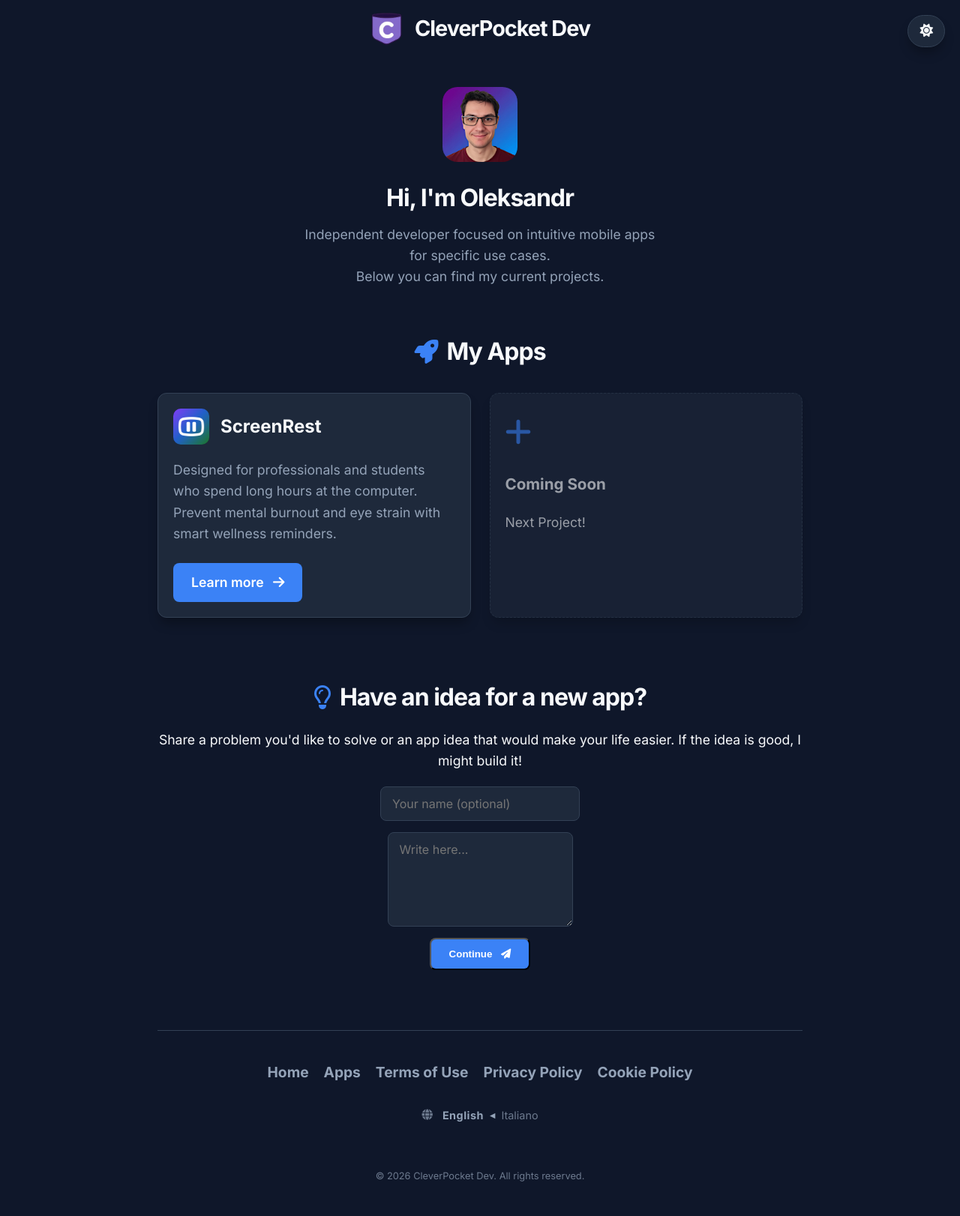
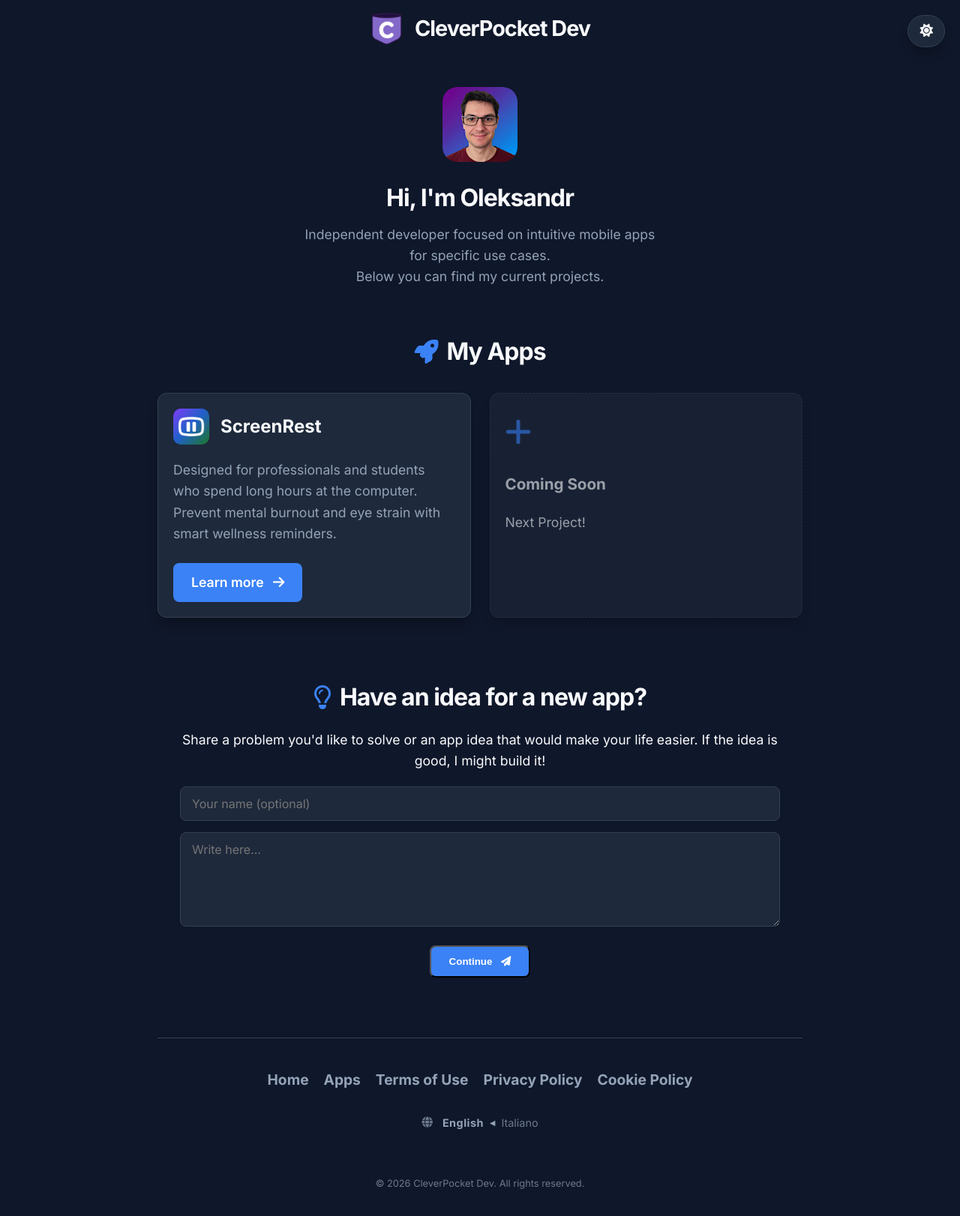
Before and after one commit to digitalcreat0r/sitoweb, a Jekyll site: the page built from index.html, in a window 1280 px wide. Shown: the whole page at 75% size. Built offline with Jekyll 4.4.1, drawn with Linux system fonts in a browser that asks for light colours.

Commit message:
aggiornamento

```diff
--- a/_sass/_idea-section.scss
+++ b/_sass/_idea-section.scss
@@ -1,7 +1,6 @@
-// 1. Stili base per tutti i campi di input del sito
+// 1. Stili comuni per tutti gli input (Base)
 .form-input {
     width: 100%;
-    max-width: 500px; // Limite standard
     padding: 12px 15px;
     border: 1px solid var(--border-color, #ccc);
     border-radius: 8px;
@@ -9,9 +8,8 @@
     color: var(--text-main, #333);
     font-family: inherit;
     font-size: 1rem;
-    transition: border-color 0.3s ease, box-shadow 0.3s ease;
+    transition: all 0.3s ease;
     display: block;
-    margin: 0 auto; // Centra l'elemento orizzontalmente
 
     &:focus {
         outline: none;
@@ -24,24 +22,44 @@ textarea.form-input {
     resize: vertical;
 }
 
-// 2. Personalizzazioni specifiche per la sezione "Share Idea"
+// 2. Centratura e larghezze specifiche per la sezione Idea
 #share-idea {
     text-align: center;
+    margin-top: 40px;
+    padding: 0 20px;
 
     #idea-form {
         display: flex;
         flex-direction: column;
-        align-items: center;
+        align-items: center; // Centra i form-group orizzontalmente
+        width: 100%;
+        margin-top: 20px;
     }
 
+    .form-group {
+        width: 100%;
+        max-width: 800px; // Larghezza desktop desiderata
+        margin-bottom: 15px;
+    }
+
+    // Qui non serve riscrivere tutto, solo quello che cambia
     .form-input {
-        max-width: 800px; // Più largo su desktop (come richiesto)
+        max-width: 100%; // Prende tutto lo spazio del form-group (800px)
+    }
+
+    .btn-main {
+        margin-top: 10px;
     }
 }
 
-// 3. Regole per dispositivi mobili (sotto i 600px)
+// 3. Mobile (Sotto i 600px)
 @media (max-width: 600px) {
-    #share-idea .form-input {
-        max-width: 100%; // Da lato a lato su mobile
+    #share-idea {
+        .form-group {
+            max-width: 100%; // Diventa fluido "lato a lato"
+        }
+
+        // Riduciamo il padding della sezione se necessario per guadagnare spazio
+        padding: 0 15px;
     }
 }
--- a/index.html
+++ b/index.html
@@ -44,15 +44,15 @@ title: Niche Mobile Apps & Beta Testing
     </div>
 </section>
 
-<section id="share-idea" style="margin-top: 40px;">
+<section id="share-idea">
     <h1><i class="fa-regular fa-lightbulb"></i> {{ t.idea_title }}</h1>
     <p>{{ t.idea_desc }}</p>
 
-    <form id="idea-form" onsubmit="sendIdeaEmail(event)" style="margin-top: 20px;">
-        <div style="margin-bottom: 15px;">
+    <form id="idea-form" onsubmit="sendIdeaEmail(event)">
+        <div class="form-group">
             <input type="text" id="idea-name" placeholder="{{ t.placeholder_name }}" class="form-input">
         </div>
-        <div style="margin-bottom: 15px;">
+        <div class="form-group">
             <textarea id="idea-text" placeholder="{{ t.placeholder_idea }}" required rows="5" class="form-input"></textarea>
         </div>
         <button type="submit" class="btn-main">
```
Also changed, not shown: it/index.html (+4 -4 lines).
